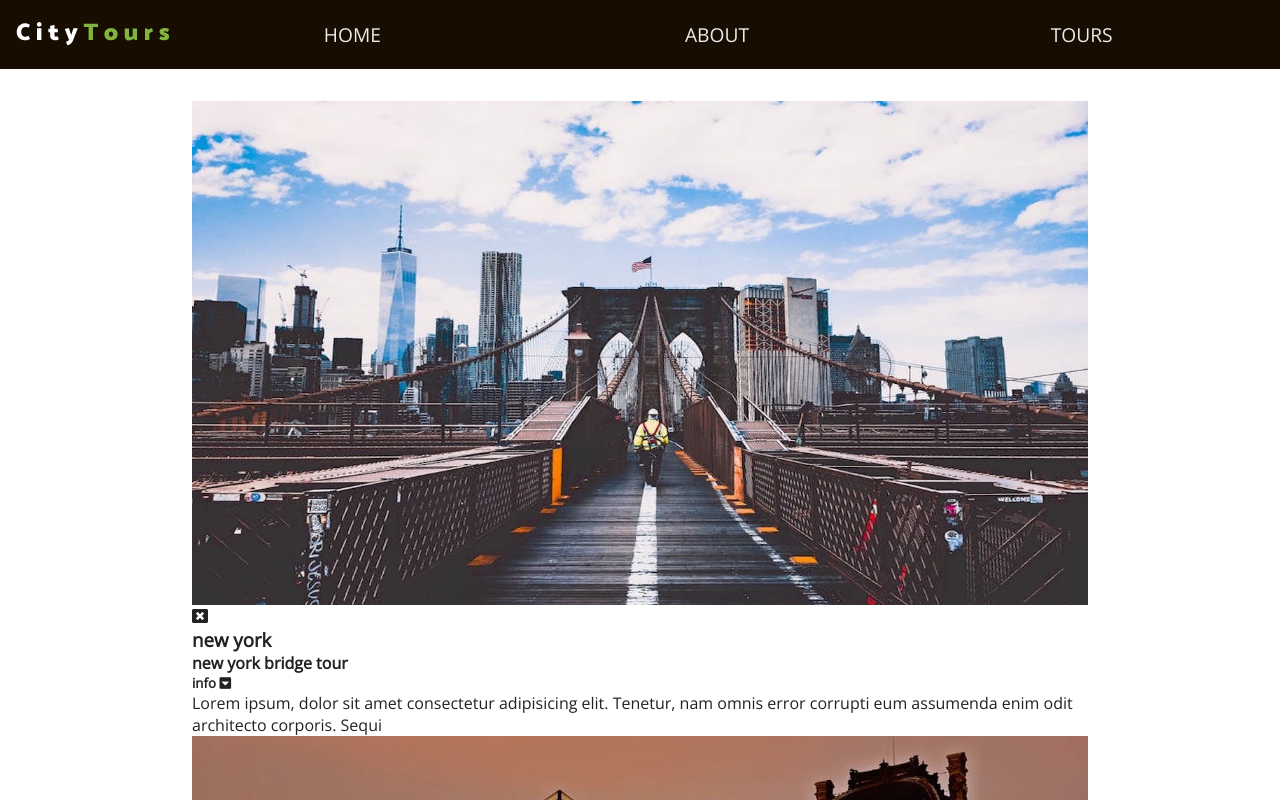
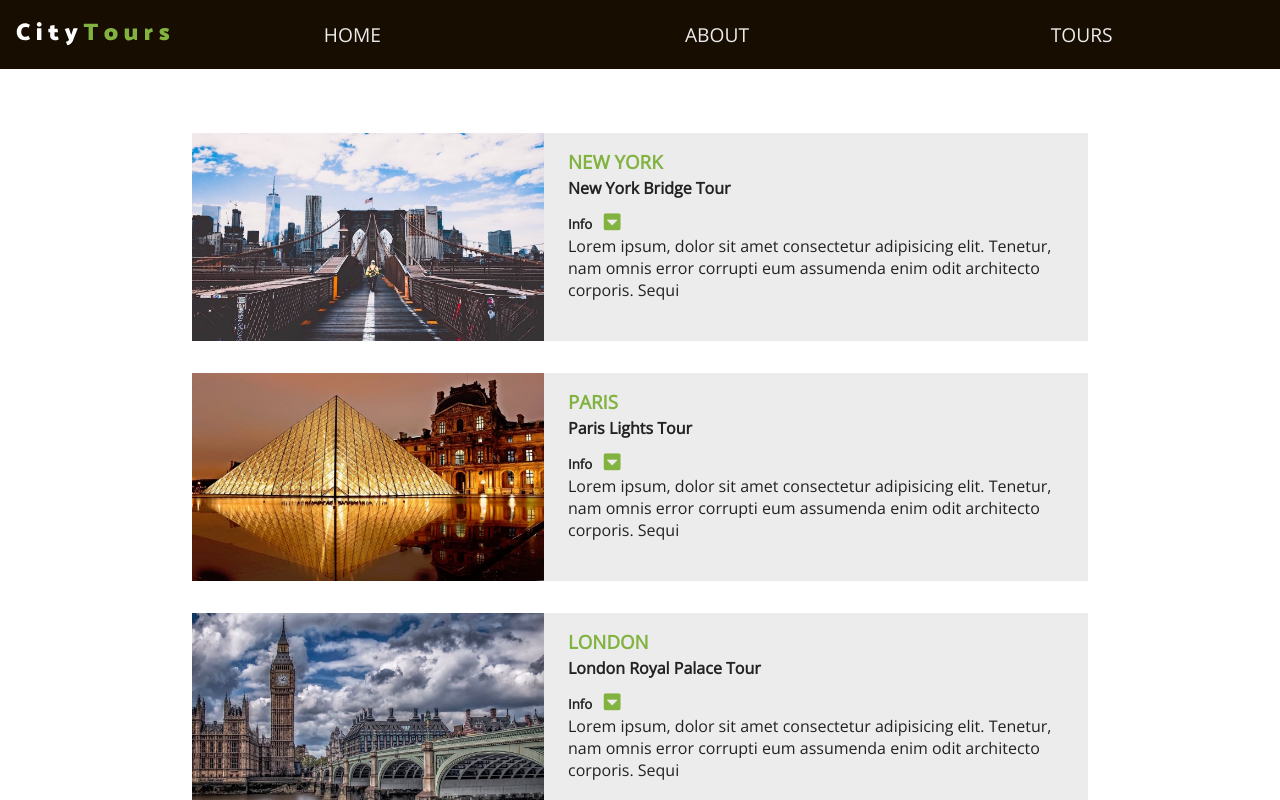
Before and after one commit to n4vdeep/city-tours-project, a React (Create React App) app in the folder city-tours/: page / in a window 1280 px wide. Shown: the top 800 px of the page. Built offline with nearby package versions, Linux system fonts and the light colour scheme.

Commit message:
added styling to Tour component

```diff
--- a/city-tours/src/components/Tour/tour.scss
+++ b/city-tours/src/components/Tour/tour.scss
@@ -1,9 +1,65 @@
 @import "../../index.scss";
 
 .tour {
+  background: $mainGrey;
+  margin: 2rem 0;
+
   img {
     width: 100%;
     display: block;
     min-height: 13rem;
   }
 }
+
+@media screen and (min-width: 768px) {
+  .tour {
+    display: grid;
+    grid-template-columns: 2fr 3fr;
+    grid-column-gap: 1rem;
+  }
+}
+
+.img__container {
+  position: relative;
+
+  .close__btn {
+    position: absolute;
+    display: block;
+    top: 5%;
+    left: 5%;
+    color: $mainGreen;
+    font-size: 2rem;
+    cursor: pointer;
+    transition: $mainTransition;
+    opacity: 0;
+  }
+}
+
+.img__container:hover .close__btn {
+  opacity: 1;
+}
+
+.tour__info {
+  padding: 1rem 0.5rem;
+
+  h3 {
+    text-transform: uppercase;
+    color: $mainGreen;
+  }
+
+  h4 {
+    text-transform: capitalize;
+    margin: 0.2rem 0 0.6rem;
+  }
+
+  h5 {
+    text-transform: capitalize;
+
+    span {
+      color: $mainGreen;
+      margin: 0.5rem;
+      font-size: 1.2rem;
+      cursor: pointer;
+    }
+  }
+}
--- a/city-tours/src/index.scss
+++ b/city-tours/src/index.scss
@@ -12,6 +12,8 @@
 $mainWhite: #fff;
 $mainGrey: #ececec;
 
+$mainTransition: all 0.375s linear;
+
 body {
   font-family: "Open Sans", sans-serif;
   background: $mainWhite;
```
